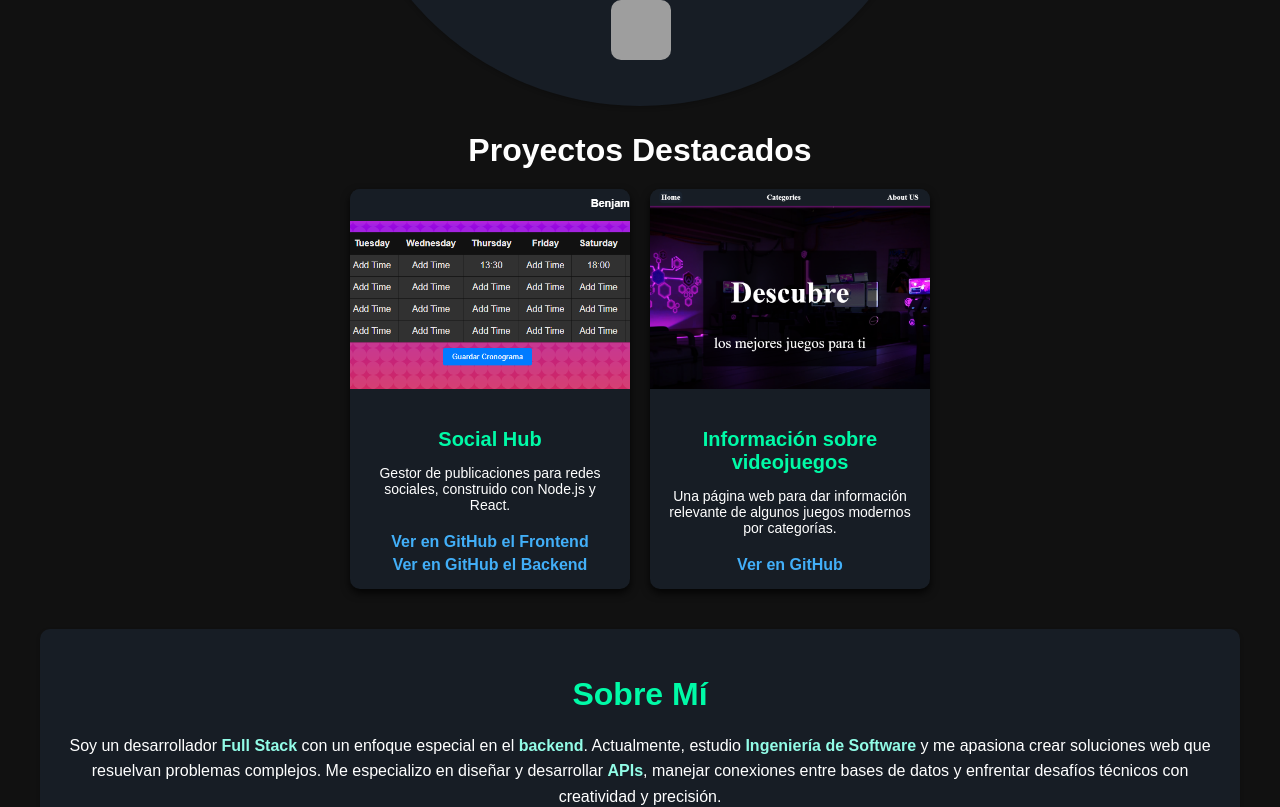
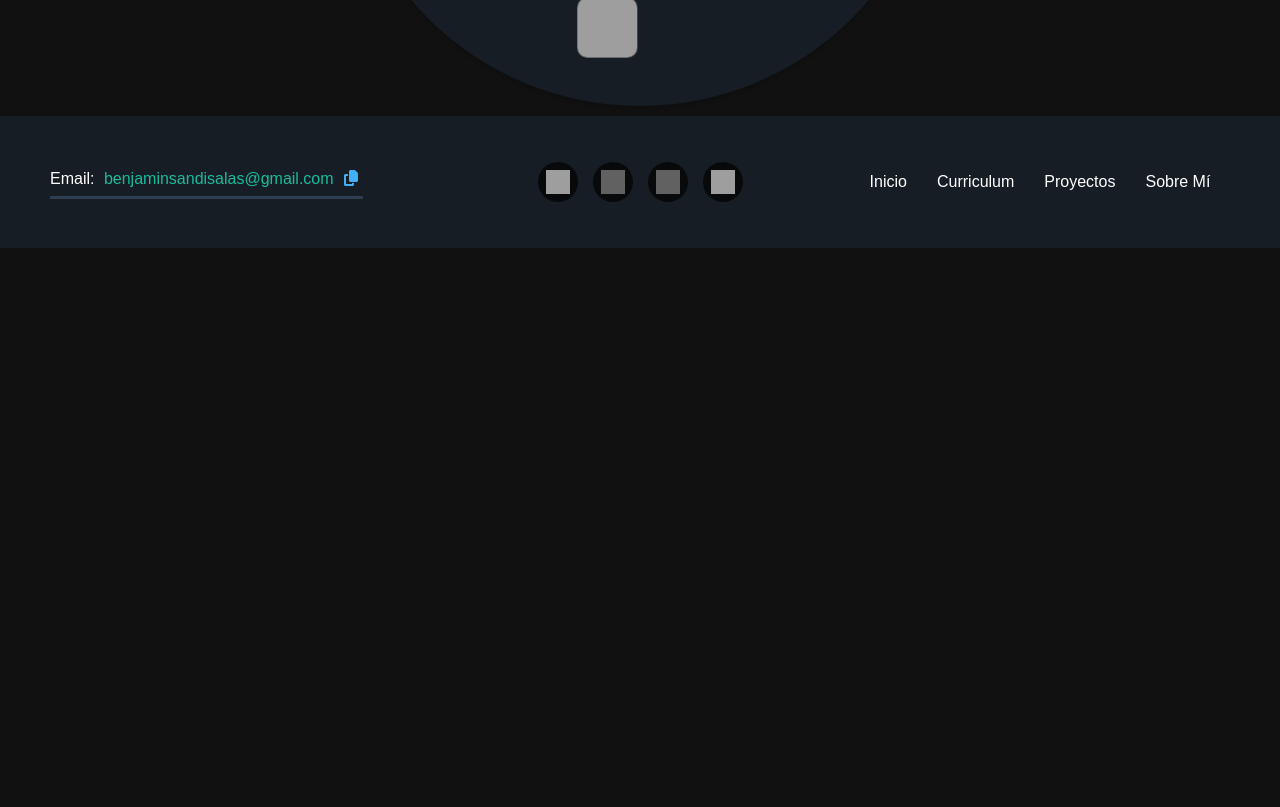
Before and after one commit to FierceSpectrum/FierceSpectrum, a React (Create React App) app: page /#/Home in a window 1280 px wide. Shown: the part 1080-1887 px from the top of the page. After the commit the page ends 1328 px from the top, so only its background shows below. Built offline with nearby package versions, Linux system fonts and the light colour scheme; grey boxes are pictures that could not be loaded.

Commit message:
Update build[A

```diff
--- a/src/Components/Portafolio/Portafolio.js
+++ b/src/Components/Portafolio/Portafolio.js
@@ -44,8 +44,8 @@ const Portafolio = () => {
       <div className="portfolio-container">
         <WelcomeSection />
         <Skills />
-        <FeaturedProjects />
-        <AboutMeSection />
+        {/* <FeaturedProjects />
+        <AboutMeSection /> */}
       </div>
     </div>
   );
```
Also changed, not shown: 7 other files (tests, documents, lock files or other folders).
